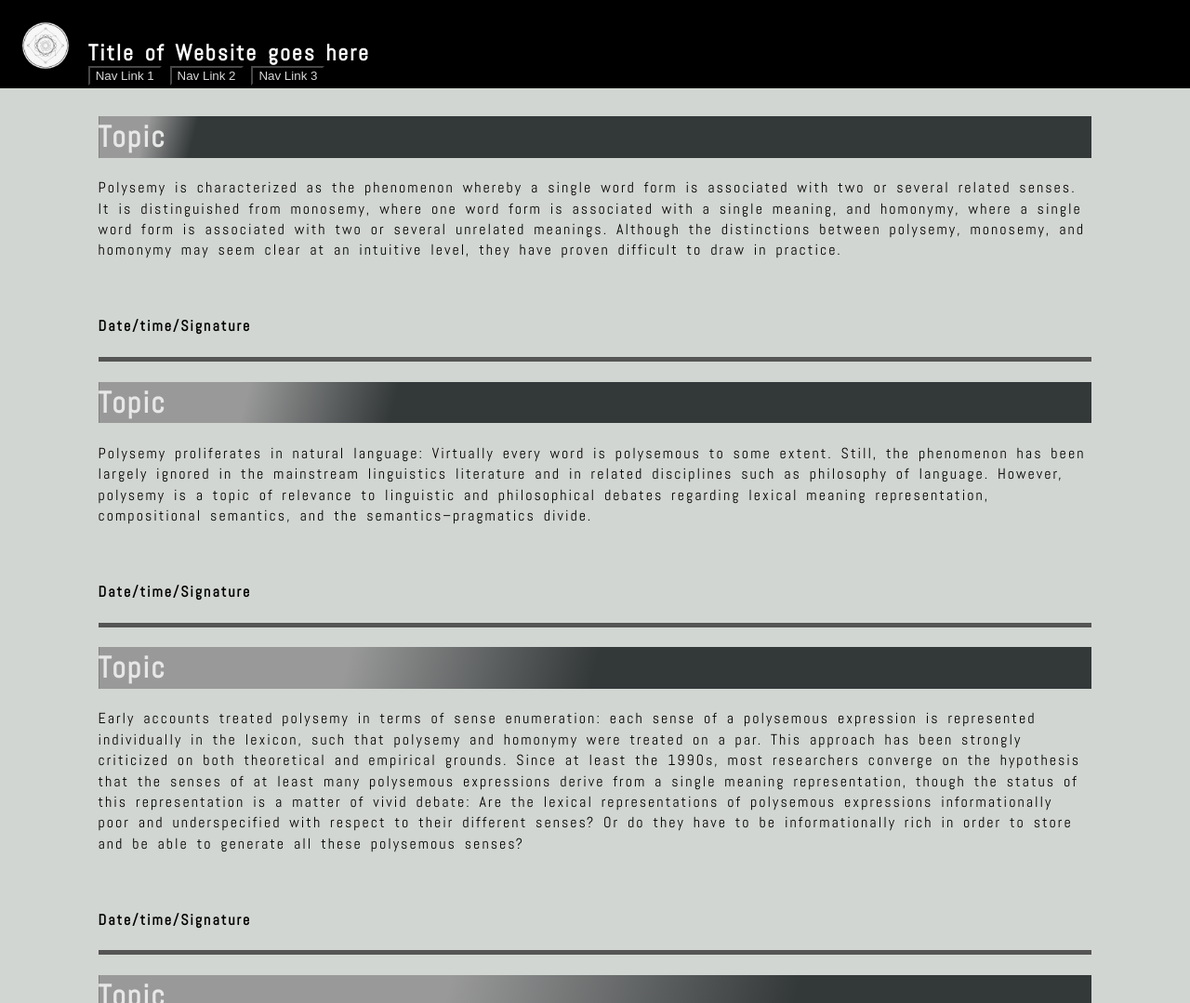
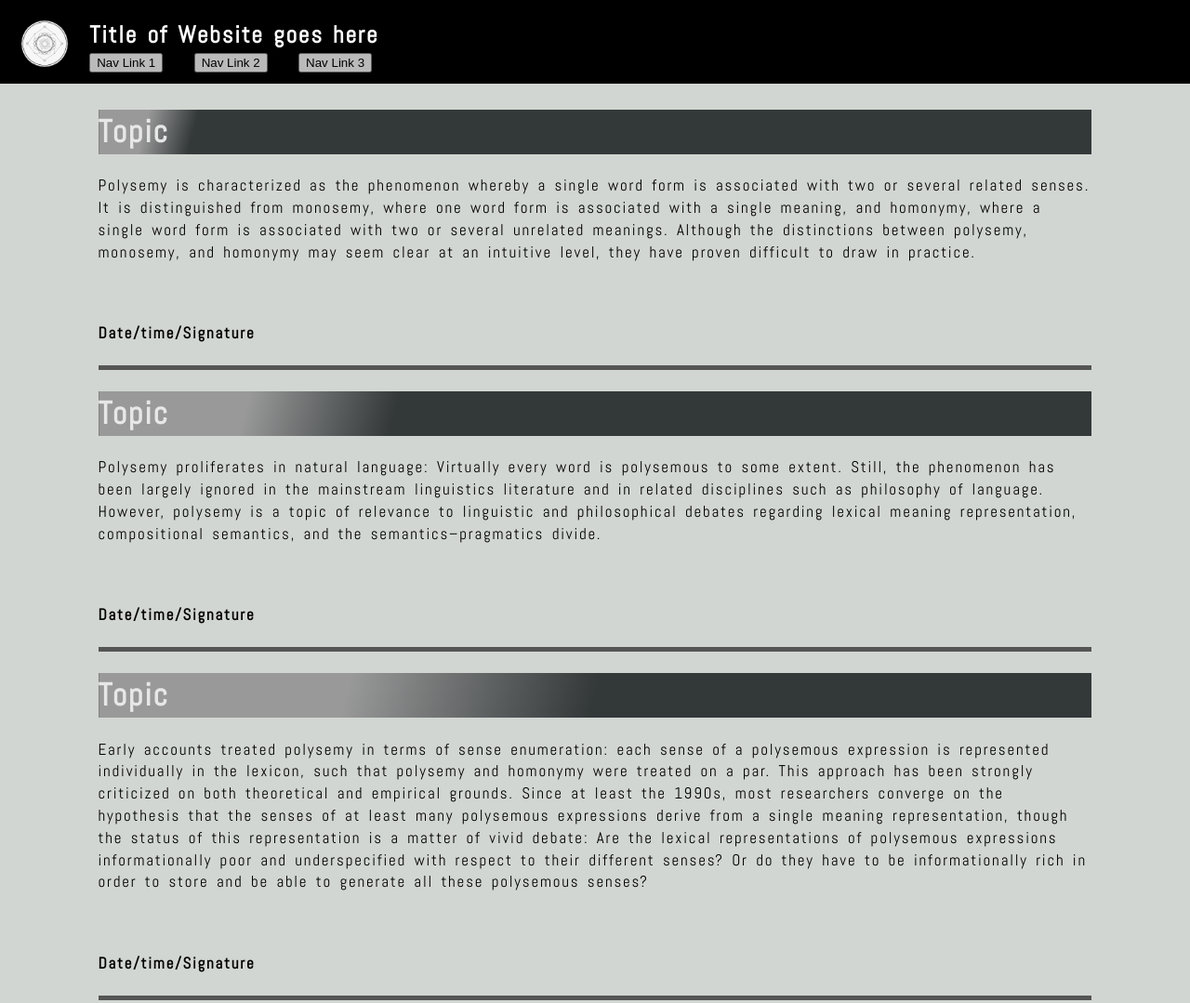
Before and after one commit to Carya-illinoinensis/Carya-illinoinensis.github.io, a plain HTML site: page index.html in a window 1280 px wide. Shown: the top 1079 px of the page at 93% size. Drawn offline with Linux system fonts and the light colour scheme.

Commit message:
style.css index.html

```diff
--- a/assets/css/style.css
+++ b/assets/css/style.css
@@ -1,4 +1,4 @@
-/*begining of comment. implementing this code will reset all box modeling throughout. using this code make each box will remain fixed in both height and width. border-box is standard amongst web-builders */
+ /*start of comment. implementing this code will reset all box modeling throughout. using this code make each box will remain fixed in both height and width. border-box is standard amongst web-builders */
 
  *	{
 	box-sizing: border-box;
@@ -7,46 +7,66 @@
 /*end of comment*/
 
 html {
-	letter-spacing: 2px;
-	word-spacing: .2em;
+	letter-spacing: 1.8px;
+	word-spacing: .17em;
 	line-height: 1.4;
 }
 
 body {
 	font-family: 'Abel', sans-serif;
+	font-size: 17px;
 	background-color: #2323;
 	margin-left: 15px;
 	margin-top: 15px;
 }
 
+/*start of navigation bar*/
+
 nav {
 	width: 100%;
-	height: 95px;
+	height: 90px;
 	top: 0px;
 	left: 0px;
 	background-color: black;
 	padding: 1%;
-	z-index: 1;
+	z-index: 2;
 	position: fixed;
-	text-emphasis-color: white;
+	max-height: 100%;
 }
 
-nav input{
-	background-color: black;
+nav img{
+	height: 50px;
+	width: 50px;
+	border: none;
+	padding: none;
+	margin-left: 10px;
+	margin-top: .6%;
+	border-radius: 50%;
+	text-align: center;
+}
+
+header h1 {
+	margin-top: auto;
+	margin-left: 15px;
 	color: white;
-	opacity: .85;
+	display: inline-flex;
+	position: fixed;
+	top: 20px;
 }
 
 header h4 {
-  display: inline-block;
-  font-size: 14px;
-  background-color: black;
-  color: white;
+  	display: inline-block;
+	opacity: .78;
+	margin-right: 10px;
+	margin-left: 15px;
+	margin-top: 42px;
+}
 
-}
+/*end of navigation bar*/
 
 p {
   color: black;
+  z-index: 1;
 }
 
 footer {
@@ -54,13 +74,6 @@ footer {
 	background-color: #fff;
 	opacity: .5;
 	border-radius: 5px;
-}
-
-#title {
-	color: white;
-	display: inline-flex;
-	position: fixed;
-	top: 20px;
 }
 
 #article_2 p{
@@ -85,21 +98,14 @@ footer {
 }
 
 .T1 {
-	margin: 125px 0px 0px 0px;
+	margin: 118px 0px 0px 0px;
 	padding: none;
-	width: 85%;
-	margin-left: 7.2%;
 }
 
 .T1 nl{
 	margin: 108px 0px 0px 0px;
 	width: auto;
 	padding: none;
-}
-
-#TP{
-	width: 85%;
-	margin-left: 7.2%;
 }
 
 #Headline h1{
@@ -110,16 +116,12 @@ footer {
 
 #divbr {
 	background-color: black;
-	width: 85%;
-	margin-left: 7.2%;
 	height: 5px;
 	opacity: 60%;
 }
 
 .T2 {
 	margin: 0px 0px 0px 0px;
-	width: 85%;
-	margin-left: 7.2%;
 	padding: 0px;
 }
 
@@ -190,24 +192,6 @@ footer {
 	border-radius: 5px;
 }
 
-.Nav_Bar {
-	max-height: 100%;
-}
-.Nav_Bar h4:hover{
-	color: lightblue;
-}
-
-
-.Nav_Bar img{
-	height: 50px;
-	width: 50px;
-	border: none;
-	padding: justify;
-	margin: 11.5px;
-	border-radius: 50%;
-	text-align: center;
-}
-
 a{
 	color: blue;
 }
--- a/index.html
+++ b/index.html
@@ -1,7 +1,7 @@
 <!DOCTYPE html>
 <html>
 
-<!--This is a test page-->
+<!--This is a test and usage of HTML-->
 <head>
 
 	<!--Start of Google Font link-->
@@ -15,7 +15,7 @@
 	<link rel="stylesheet" type="text/css" href="/assets/css/style.css">
 	<link rel="icon" type="image/x-icon" href="/assets/Favicon.ico">
 
-	<title >Welcome!</title>
+	<title >This is a test and usage of HTML</title>
 
 </head>
 
@@ -25,75 +25,106 @@
 
 			<nav class="Nav_Bar">
 
-				<a href="./index.html"><img src="/assets/Icon.jpg" alt="icon.jpg" width="50" height="50" align="justify"></a>
+				<a href="./index01.html"><img src="/assets/Icon.jpg" alt="Icon.jpg" width="50" height="50" align="justify"></a>
 
 				<h1 id="title">Title of Website goes here</h1>
 
-				<a href="./NL1.html" target="_blank"><h4 id="Nav"><input type="button" value="Nav Link 1"></h4></a>
+				<a href="./NL1.html" target="_blank"><h4><input type="button" value="Nav Link 1"></h4></a>
 
-				<a href="./NL2.html" target="_blank"><h4 id="Nav"><input type="button" value="Nav Link 2"></h4></a>
+				<a href="./NL2.html" target="_blank"><h4><input type="button" value="Nav Link 2"></h4></a>
 
-				<a href="./NL3.html" target="_blank"><h4 id="Nav"><input type="button" value="Nav Link 3"></h4></a>
+				<a href="./NL3.html" target="_blank"><h4><input type="button" value="Nav Link 3"></h4></a>
 
 				</nav>
 
 		</header>
 
+			<main>
+
 				<div class="T1" id="Headline">
 
-			<h1 id="Title">Topic</h1></div>
+					<h1 id="Title">Topic</h1>
+
+				</div>
 
 						<p id="TP">Polysemy is characterized as the phenomenon whereby a single word form is associated with two or several related senses. It is distinguished from monosemy, where one word form is associated with a single meaning, and homonymy, where a single word form is associated with two or several unrelated meanings. Although the distinctions between polysemy, monosemy, and homonymy may seem clear at an intuitive level, they have proven difficult to draw in practice.</p>
 						<br>
-			<h4 id="TP">Date/time/Signature</h4>
-			<div id="divbr"><br></div>
+						<h4 id="DTS">Date/time/Signature</h4>
+
+						<div id="divbr">
+							<br>
+						</div>
 
 				<div class="T2" id="Post1">
 
-			<h1 id="G1">Topic</h1></div>
+					<h1 id="G1">Topic</h1>
+
+				</div>
 
 						<p id="TP">Polysemy proliferates in natural language: Virtually every word is polysemous to some extent. Still, the phenomenon has been largely ignored in the mainstream linguistics literature and in related disciplines such as philosophy of language. However, polysemy is a topic of relevance to linguistic and philosophical debates regarding lexical meaning representation, compositional semantics, and the semantics–pragmatics divide.</p>
 						<br>
-			<h4 id="TP">Date/time/Signature</h4>
-			<div id="divbr"><br></div>
+						<h4 id="DTS">Date/time/Signature</h4>
+
+						<div id="divbr">
+							<br>
+						</div>
 
 				<div class="T2" id="Post2">
 
-			<h1 id="G2">Topic</h1></div>
+					<h1 id="G2">Topic</h1>
+
+				</div>
 
 						<p id="TP">Early accounts treated polysemy in terms of sense enumeration: each sense of a polysemous expression is represented individually in the lexicon, such that polysemy and homonymy were treated on a par. This approach has been strongly criticized on both theoretical and empirical grounds. Since at least the 1990s, most researchers converge on the hypothesis that the senses of at least many polysemous expressions derive from a single meaning representation, though the status of this representation is a matter of vivid debate: Are the lexical representations of polysemous expressions informationally poor and underspecified with respect to their different senses? Or do they have to be informationally rich in order to store and be able to generate all these polysemous senses?</p>
 						<br>
-			<h4 id="TP">Date/time/Signature</h4>
-			<div id="divbr"><br></div>
+						<h4 id="DTS">Date/time/Signature</h4>
+
+						<div id="divbr">
+							<br>
+						</div>
 
 				<div class="T2" id="Post3">
 
-			<h1 id="G3">Topic</h1></div>
+					<h1 id="G3">Topic</h1>
+
+				</div>
 
 						<p id="TP">Alternatively, senses might be computed from a literal, primary meaning via semantic or pragmatic mechanisms such as coercion, modulation or ad hoc concept construction (including metaphorical and metonymic extension), mechanisms that apparently play a role also in explaining how polysemy arises and is implicated in lexical semantic change.</p>
 						<br>
-			<h4 id="TP">Date/time/Signature</h4>
-			<div id="divbr"><br></div>
+						<h4 id="DTS">Date/time/Signature</h4>
+
+						<div id="divbr">
+							<br>
+						</div>
 
 				<div class="T2" id="Post4">
 
-			<h1 id="G4">Topic</h1></div>
+					<h1 id="G4">Topic</h1>
+
+				</div>
 
 						<p id="TP">The relations between the senses are often metonymic (part-for-whole), as in (1d) to (1f), or metaphorical, as in (1g). Polysemy is contrasted with monosemy, on the one hand, and with homonymy, on the other. While a monosemous word form has only one meaning, a homonymous word form is associated with two or several unrelated meanings (e.g., coach: ‘bus’, ‘sports instructor’), and is standardly viewed as involving different lexemes (e.g., COACH1, COACH2).</p>
 						<br>
-			<h4 id="TP">Date/time/Signature</h4>
-			<div id="divbr"><br></div>
+						<h4 id="DTS">Date/time/Signature</h4>
+
+						<div id="divbr">
+							<br>
+						</div>
 
 				<div class="T2" id="Post5">
 
-			<h1 id="G5">Topic</h1></div>
+					<h1 id="G5">Topic</h1>
+
+				</div>
 
 						<p id="TP">The fact that a word can be associated with multiple related senses was addressed at least as early as in the writings of Aristotle, although he did not use the label polysemy (Barnes, 1984). In Categories, Aristotle makes a distinction between synonymy (or univocity) and homonymy (or multivocity, ‘being spoken of in many ways’). Two things, a and b, are “synonymous” if they are both called by the same name F and they have identical definitions (Aristotle’s notion of synonymy is thus distinct from contemporary usage, where it refers to different words with the same meaning), while a and b are “homonymous” if they are called by the same name F, but the definition of F for a only partially overlaps with the definition of F for b (Shields, 2009). Thus, Aristotle’s notion of homonymy also covers cases that would be described as polysemy in contemporary linguistic terminology, such as the uses of healthy in (2):</p>
 						<br>
-			<h4 id="TP">Date/time/Signature</h4>
-			<div id="divbr"><br></div>
+						<h4 id="DTS">Date/time/Signature</h4>
 
-				<main>
+						<div id="divbr">
+							<br>
+						</div>
+
 							<section  class="example_1">
 
 								<article id='article_1'>
@@ -111,8 +142,8 @@
 										<th><img  id="fig_1" src="/assets/Grand-Staff.jpg"></th>
 
 										<th><p id="aside_1">This paragraph element is encapsulated within the table class element = example_1 with the id = aside_1 parameters set as overflow-wrap: break-word; text-align: left; line-height: 3.76.</p></th>
+
 									</tr>
-
 								</table>
 
 							<section class="example_3">
```
Lines whose indentation alone changed are shown as unchanged.
